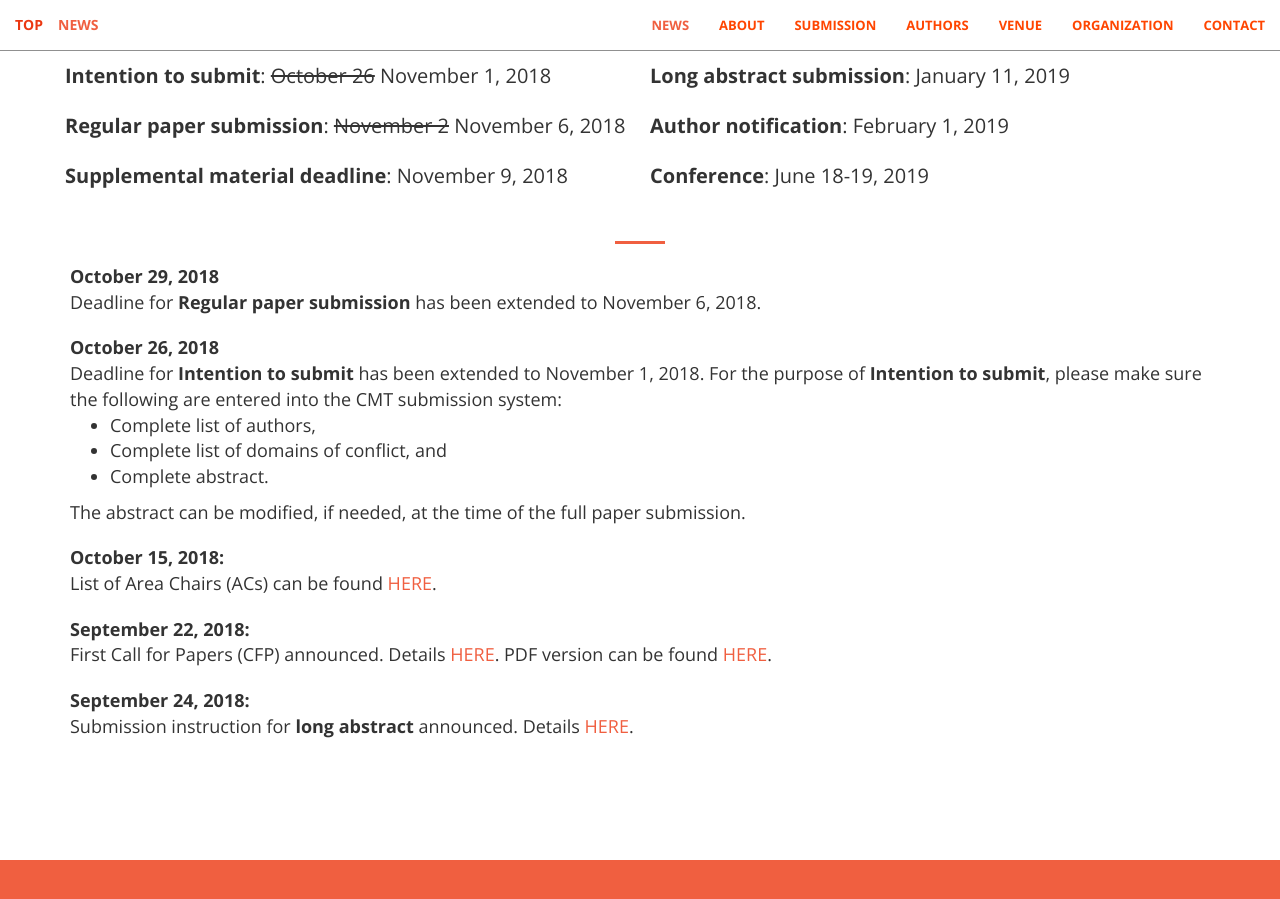
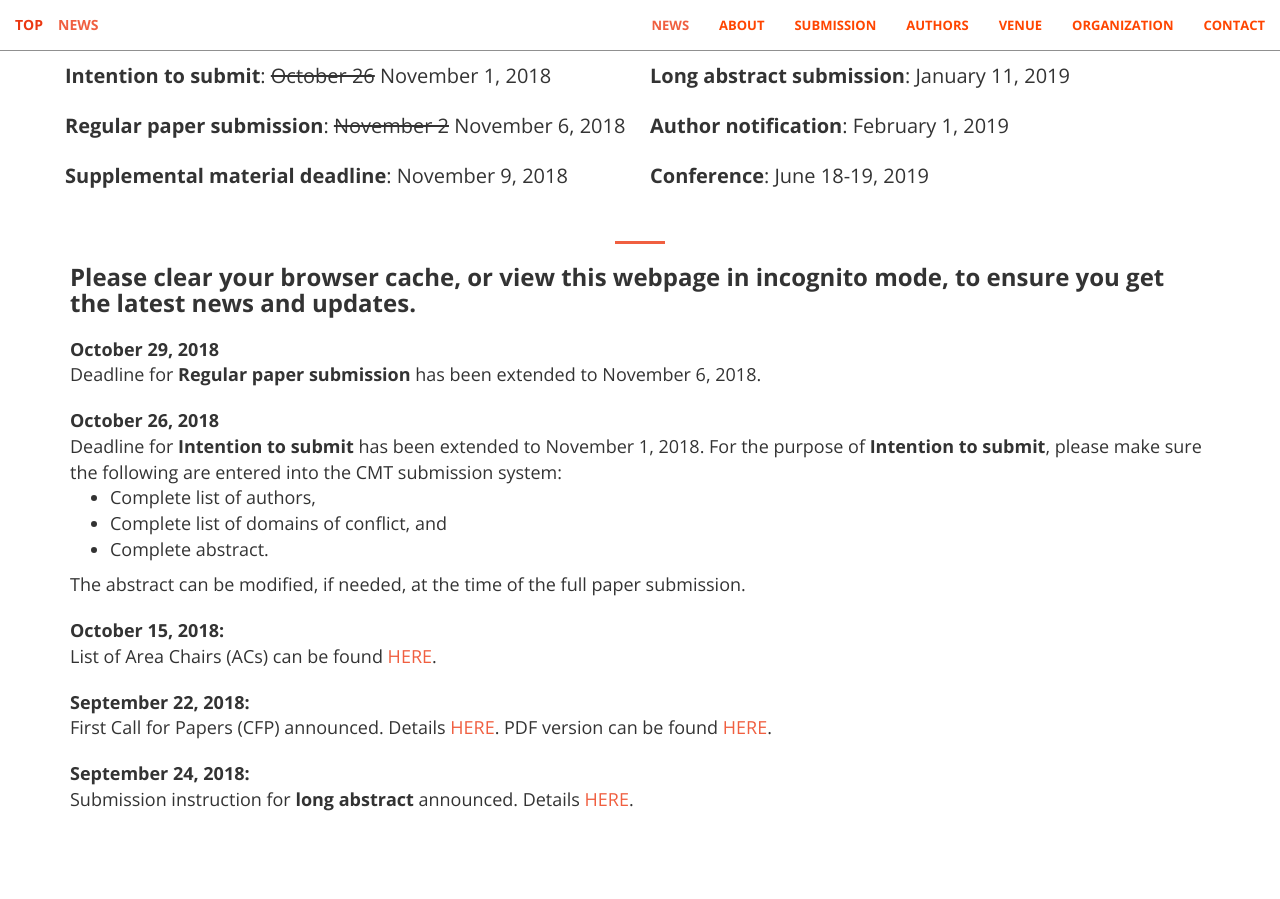
Before and after one commit to ipcai2021/ipcai2021.github.io, a Jekyll site: the page built from index.html, in a window 1280 px wide and 900 px high, scrolled down 1035 px. Built offline with Jekyll 4.4.1, drawn with Linux system fonts in a browser that asks for light colours.

Commit message:
warning about browser cache.

```diff
--- a/_includes/news.html
+++ b/_includes/news.html
@@ -51,6 +51,26 @@
                 </h4>
                 <hr>
                 <h4>
+                    <dl><!--
+                            <script type="text/javascript">
+                              function blink() {
+                                var blinks = document.getElementsByTagName('blink');
+                                for (var i = blinks.length - 1; i >= 0; i--) {
+                                  var s = blinks[i];
+                                  s.style.visibility = (s.style.visibility === 'visible') ? 'hidden' : 'visible';
+                                }
+                                window.setTimeout(blink, 1500);
+                              }
+                              if (document.addEventListener) document.addEventListener("DOMContentLoaded", blink, false);
+                              else if (window.addEventListener) window.addEventListener("load", blink, false);
+                              else if (window.attachEvent) window.attachEvent("onload", blink);
+                              else window.onload = blink;
+                            </script>
+                            <blink style="color: black;">Please clear your browser cache, or view this webpage in incognito mode, to ensure you get the latest news and updates.</blink> -->
+                            <h3>
+                            <strong>Please clear your browser cache, or view this webpage in incognito mode, to ensure you get the latest news and updates.</strong>
+                        </h3>
+                    </dl>
                     <dl>
                         <dt>October 29, 2018</dt><dd>Deadline for <strong>Regular paper submission</strong> has been extended to November 6, 2018.</dd>
                     </dl>
```
